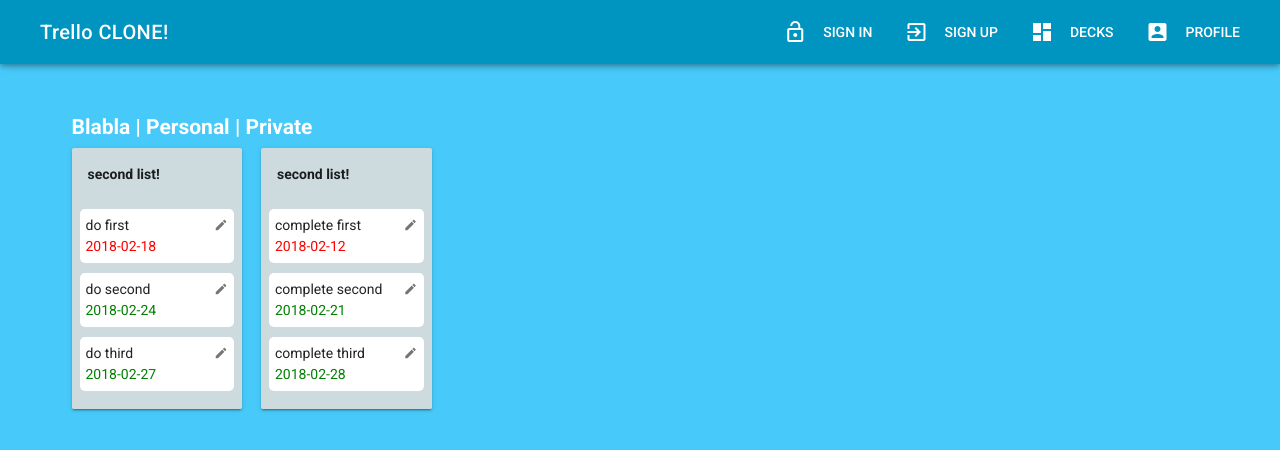
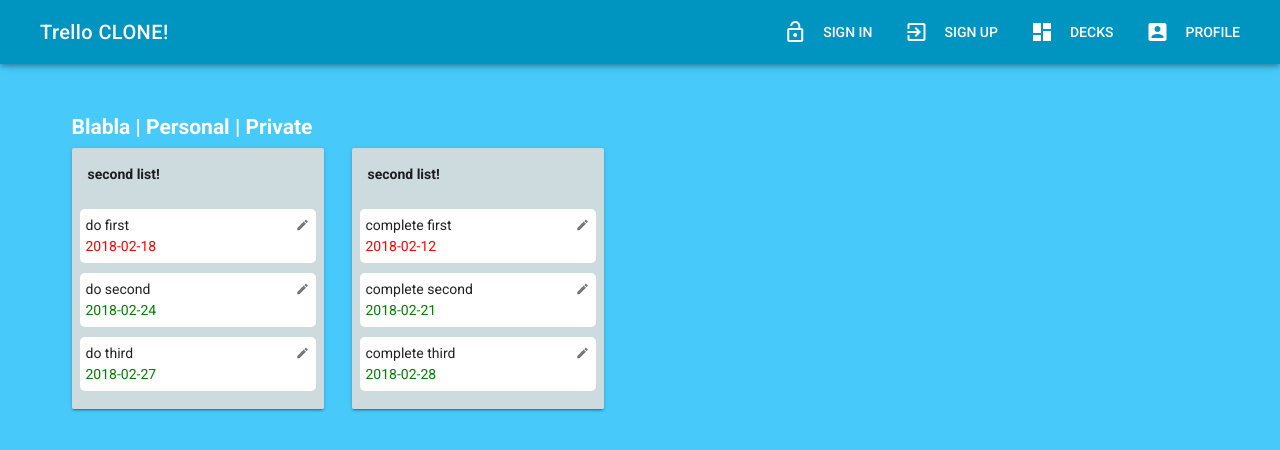
Before and after one commit to polnikale/trello_clone, a Vue app: page /#/deck/smdeawsvvxcfsesbb in a window 1280 px wide. Shown: the top 450 px of the page. Built offline with nearby package versions, Linux system fonts and the light colour scheme.

Commit message:
a little bit seperated new-card component and made list inflexible element

```diff
--- a/src/components/Decks/Card.vue
+++ b/src/components/Decks/Card.vue
@@ -1,15 +1,19 @@
 <template>
+  <v-flex xs12>
     <div class="card-in-list">
       <span class="card-title" v-if="!cardShowInputToRename">
         <span>{{cardName}}</span>
         <v-icon @click="showRenameCard" style="font-size: 14px" hint="change name">create</v-icon>
       </span>
-    <form v-else @submit.prevent="closeRenameCard">
+      <form v-else @submit.prevent="confirmRenameCard">
         <v-text-field name="input" label="Label Text" v-model="cardName" class="input-group--focused"></v-text-field>
         <v-btn class="success" type="submit" dark>Change!</v-btn>
+        <v-btn class="error" type="cancel" @click="closeRenameCard" dark>Cancel!</v-btn>
       </form>
       <span v-show="cardExpires" :style="{color: showGreenOrRed}">{{cardExpires}}</span>
     </div>
+  </v-flex>
+
 </template>
 
 <script>
@@ -26,9 +30,13 @@
     showRenameCard() {
       this.cardShowInputToRename = true;
     },
+    confirmRenameCard() {
+      this.cardShowInputToRename = false;
+      // change data in vuex and firebase
+    },
     closeRenameCard() {
       this.cardShowInputToRename = false;
-      // change data in vuex and firebase
+      // get data from vuex
     },
   },
   computed: {
--- a/src/components/Decks/Deck.vue
+++ b/src/components/Decks/Deck.vue
@@ -7,21 +7,19 @@
             <h2 style="color: #fff" class="mb-1">{{name}} | {{group}} | {{type}}</h2>
           </v-layout>
           <v-layout row>
-            <v-flex xs2 v-for="(list,index) in lists" :key="index">
+            <div style="width: 280px" v-for="(list,index) in lists" :key="index">
               <v-card light style="min-height: 90px; width: 90%;background-color:rgba(220, 220, 220, .9)" round>
                 <v-card-title style="font-weight: 600">
                   {{list.name}}
                 </v-card-title>
                 <v-container fluid class="pa-2">
                   <v-layout row v-for="card in list.cards" :key="card.name" >
-                    <v-flex xs12>
-                      <new-card :card="card"></new-card>
-                      <!-- VERY IMPORTANT THING! WE ACTUALLY NEED TO SEPERATE IT TO IT'S OWN COMPONENT TO CREATE OWN SCOPE WITH CARD.PROPERTIES. IN OTHER CASE IT BLOCKS INPUT PRETTY MUCH! -->
-                    </v-flex>
+                    <new-card :card="card"></new-card>
+                    <!-- VERY IMPORTANT THING! WE ACTUALLY NEED TO SEPERATE IT TO IT'S OWN COMPONENT TO CREATE OWN SCOPE WITH CARD.PROPERTIES. IN OTHER CASE IT BLOCKS INPUT PRETTY MUCH! -->
                   </v-layout>
                 </v-container>
               </v-card>
-            </v-flex>
+            </div>
           </v-layout>
         </v-container>
       </v-flex>
```
Lines whose indentation alone changed are shown as unchanged.
